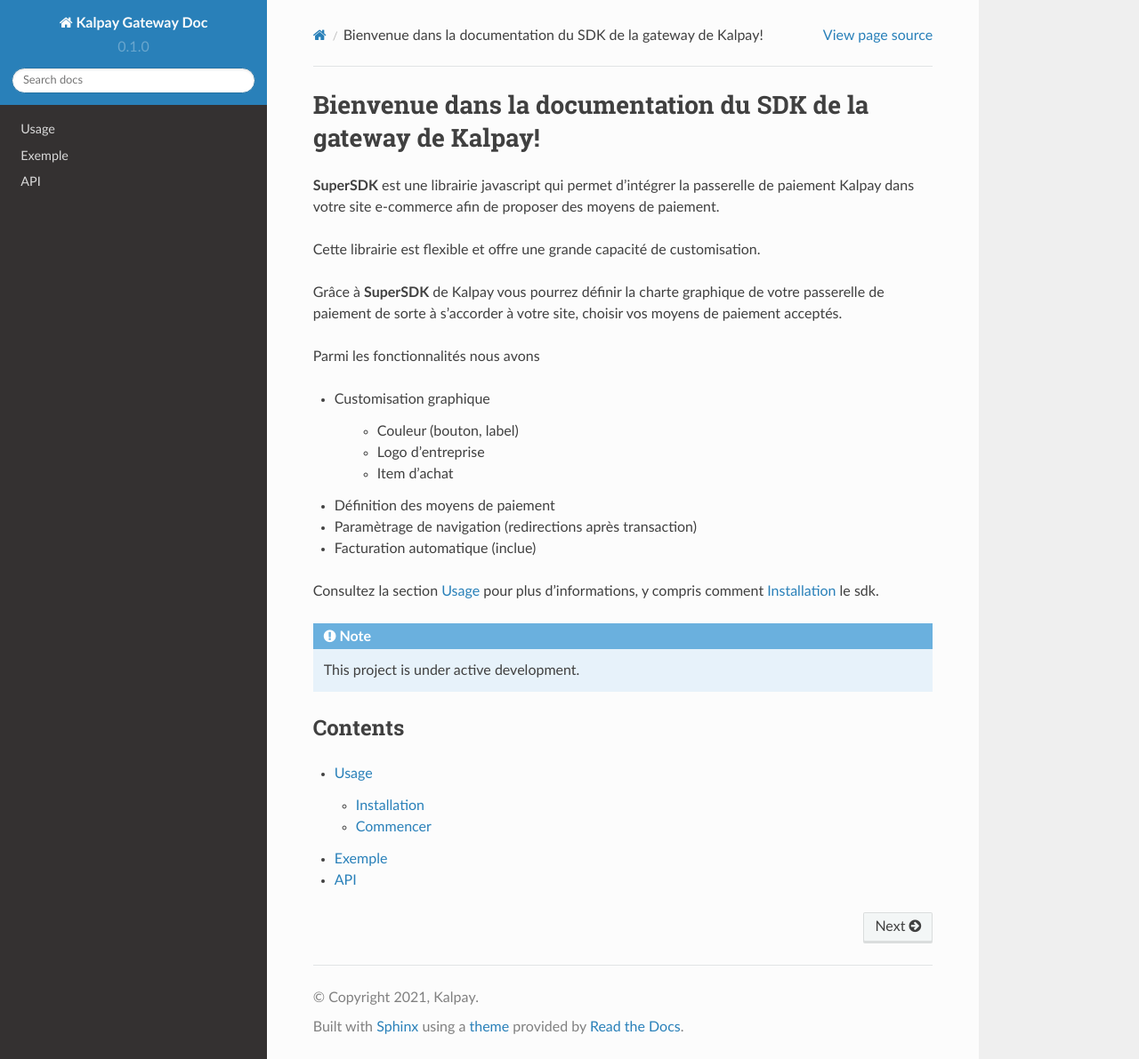
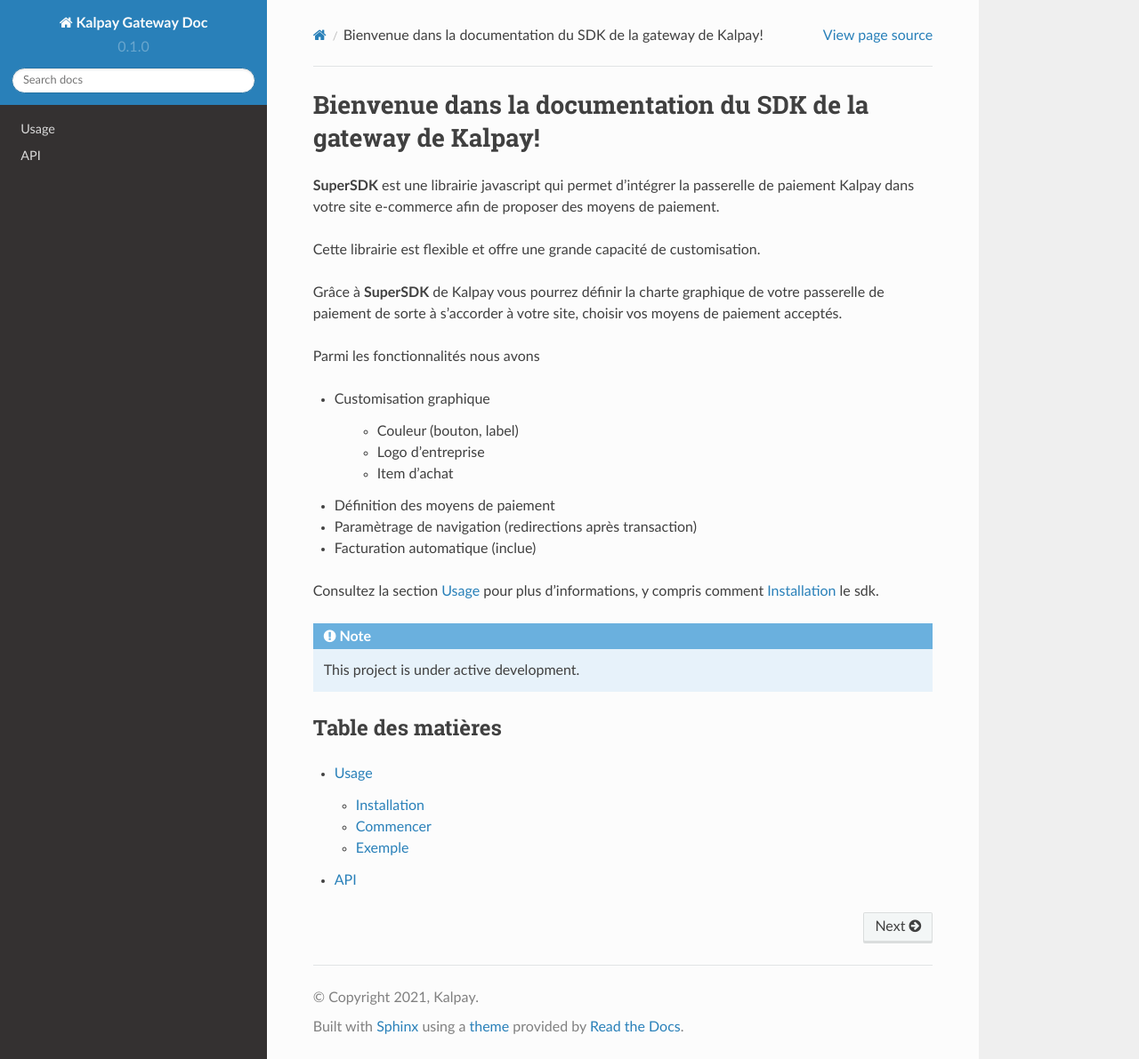
Before and after one commit to kalpayinc/kalpay-gateway-docs, a Sphinx documentation site: the page built from docs/source/index.rst, in a window 1280 px wide and 1191 px high. Shown: the whole window at 89% size. Built offline with Sphinx 7.4.7 and the Read the Docs theme 2.0.0, drawn with Linux system fonts in a browser that asks for light colours.

```diff
--- a/docs/source/index.rst
+++ b/docs/source/index.rst
@@ -28,8 +28,8 @@ comment :ref:`misenplace` le sdk.
 
    This project is under active development.
 
-Contents
---------
+Table des matières
+------------------
 
 .. toctree::
 
--- a/docs/source/usage.rst
+++ b/docs/source/usage.rst
@@ -150,7 +150,7 @@ Le paramètrage de la gateway ressemblera à ceci :
     ``CUSTOM_COLOR`` est un code hexadecimal (#03fc7b)
 
 Exemple
-=======
+-------
 
 Voici un exemple de code *javascript* intégrant la Gateway de Kalpay
 
```
Also changed, not shown: other parts of docs/source/usage.rst (+1 -1 lines).
